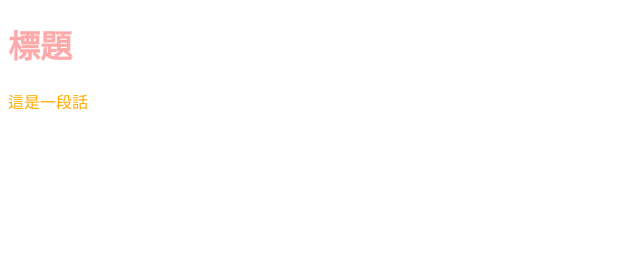
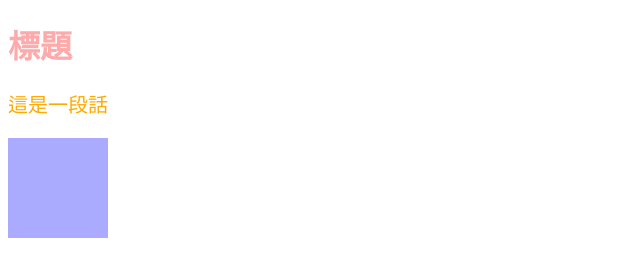
Before and after one commit to FangFang09/git-demo, a plain HTML site: page index.html in a window 1280 px wide. Shown: the whole page, without its empty margins (0-640 px from the left). Drawn offline with Linux system fonts and the light colour scheme.

Commit message:
新增box樣式

```diff
--- a/index.html
+++ b/index.html
@@ -9,5 +9,6 @@
 <body>
     <h1>標題</h1>
     <p>這是一段話</p>
+    <div class="box"></div>
 </body>
 </html>
--- a/style.css
+++ b/style.css
@@ -3,4 +3,10 @@ h1{
 }
 p{
     color: #fa0;
+    font-size: 20px;
 }
+.box{
+    width: 100px;
+    height: 100px;
+    background-color: #aaf;
+}
```
